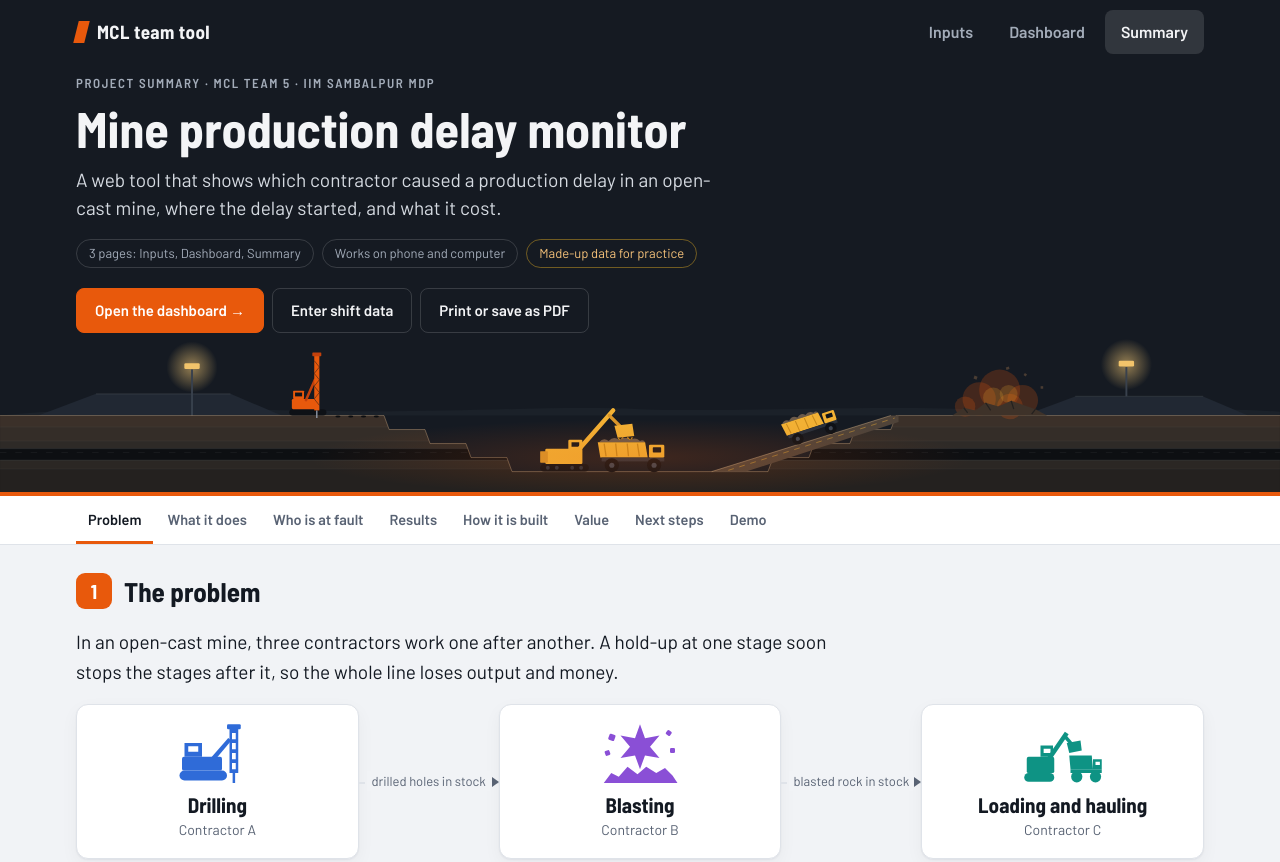
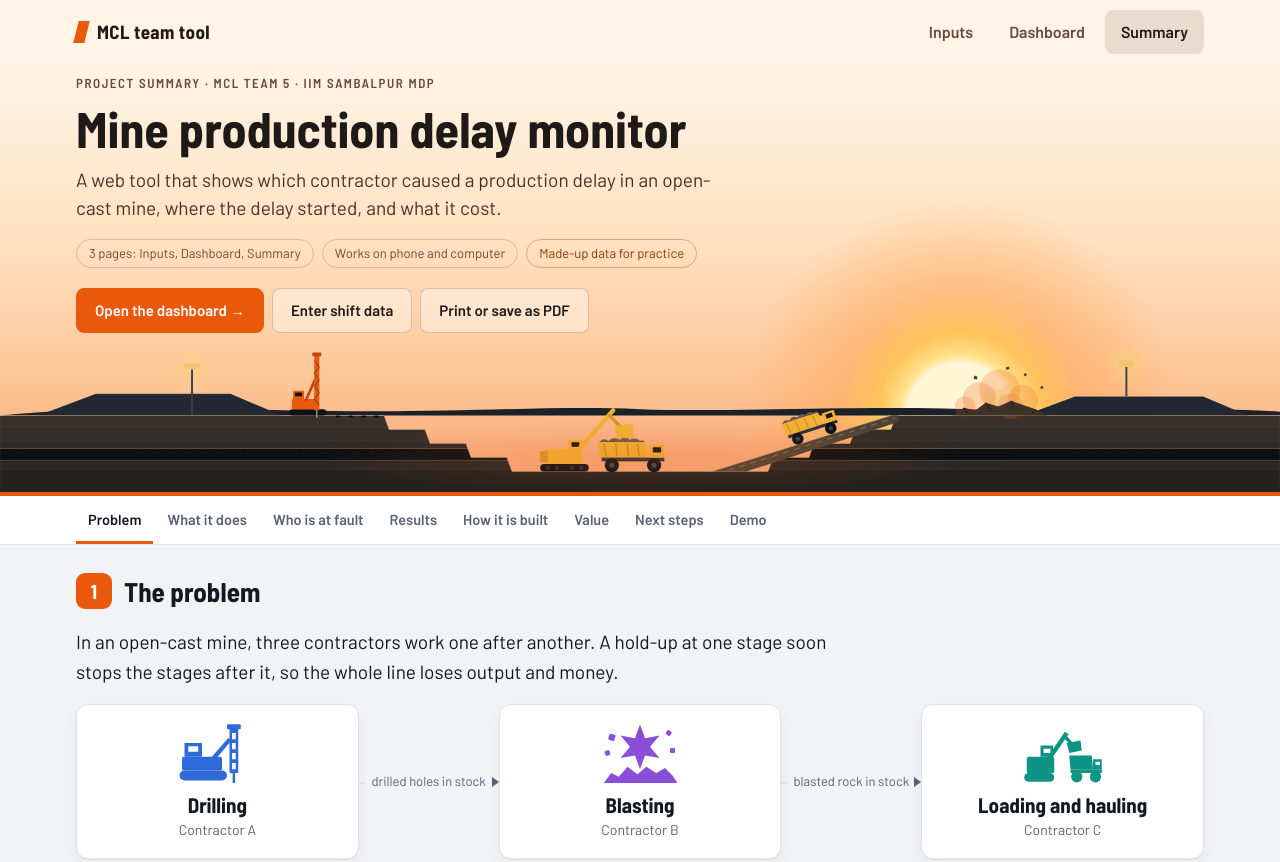
Before and after one commit to gujjumanojkumar-collab/mcl-team-5, a plain HTML site: page summary.html in a window 1280 px wide. Shown: the top 862 px of the page. Drawn offline with nearby package versions, Linux system fonts and the light colour scheme.

Commit message:
Change the dark header band to a sunrise sky with a rising sun
Co-Authored-By: Claude Opus 5.5 <noreply@anthropic.com>
Claude-Session: https://claude.ai/code/session_019Vh33mTRJAzdhPDBEGAbWV

```diff
--- a/style.css
+++ b/style.css
@@ -1,5 +1,5 @@
 /* style.css - shared by index.html (Inputs) and dashboard.html
-   Look: a mine control room. A dark header band with a safety-orange edge,
+   Look: a mine at sunrise. A warm dawn-sky header with a safety-orange edge,
    then light panels. Stage colours: drilling blue, blasting violet,
    loading and hauling teal. Status colours: green on plan, amber short,
    red far short. */
@@ -7,8 +7,9 @@
 
 :root{
   --ground:#f1f3f6; --panel:#ffffff; --ink:#131922; --muted:#586273; --line:#dfe3e9; --soft:#eef1f5;
-  --band:#151a22; --band-2:#1e2530; --band-line:#ffffff26; --band-ink:#f3f4f6; --band-text:#d5dae1; --band-muted:#a3acb9;
-  --band-ok:#4ade80; --band-warn:#fbbf24; --band-bad:#f87171; --band-hl:#ffb98a;
+  --band:#FFF4E6; --band-2:rgba(255,255,255,.55); --band-line:rgba(74,49,40,.22); --band-ink:#1F1A17; --band-text:#4A3128; --band-muted:#6B4A3B;
+  --band-ok:#15803d; --band-warn:#b45309; --band-bad:#c0262d; --band-hl:#A23A08;
+  --sunrise:linear-gradient(180deg,#FFF4E6 0%,#FFE2C2 40%,#FDC596 75%,#F7A072 100%);
   --safety:#e8590c;
   --ok:#15803d; --ok-bg:#e6f4ea; --warn:#b45309; --warn-bg:#fdf0df; --bad:#c0262d; --bad-bg:#fbe8e9;
   --s0:#2f6bd8; --s1:#8a4fd6; --s2:#0e9384;
@@ -21,7 +22,6 @@
 }
 @media (prefers-color-scheme:dark){:root{
   --ground:#0e1116; --panel:#161a21; --ink:#e7eaef; --muted:#9aa3b2; --line:#283039; --soft:#1e232c;
-  --band:#090b0f; --band-2:#141920;
   --ok:#3fbf6f; --ok-bg:#14271c; --warn:#f0a33a; --warn-bg:#2b2113; --bad:#f2646a; --bad-bg:#2c1618;
   --s0:#6b9cf5; --s1:#b48af0; --s2:#34c3b1;
   --shadow:none; color-scheme:dark}}
@@ -43,14 +43,16 @@ a{color:inherit}
 .brand i{width:11px;height:22px;background:var(--safety);display:inline-block;transform:skewX(-14deg)}
 .menu{display:flex;gap:4px}
 .menu a{font-weight:600;text-decoration:none;padding:9px 16px;border-radius:var(--r-sm);color:var(--band-muted);min-height:44px;display:inline-flex;align-items:center}
-.menu a:hover{color:var(--band-ink);background:#ffffff14}
-.menu a[aria-current="page"]{color:var(--band-ink);background:#ffffff1f}
+.menu a:hover{color:var(--band-ink);background:rgba(74,49,40,.08)}
+.menu a[aria-current="page"]{color:var(--band-ink);background:rgba(74,49,40,.12)}
 
 /* ---------- Hero ---------- */
-.hero{background:var(--band);color:var(--band-ink);border-bottom:4px solid var(--safety)}
-.hero > .wrap{padding-block:10px 6px}
+.hero{--scene-h:clamp(96px,12vw,180px);--sun:clamp(240px,34vw,520px);position:relative;overflow:hidden;background:var(--sunrise);color:var(--band-ink);border-bottom:4px solid var(--safety)}
+/* The sun sits on the horizon line of the mine scene, so the ground hides its lower half */
+.hero::before{content:"";position:absolute;z-index:0;pointer-events:none;border-radius:50%;width:var(--sun);height:var(--sun);right:8%;bottom:calc(max(var(--scene-h), 12vw) / 2 - var(--sun) / 2);background:radial-gradient(circle closest-side,#FFF6D6 0 24%,#FFE08A 28%,#FFC35C 38%,rgba(255,165,82,.5) 56%,rgba(255,146,72,0) 100%)}
+.hero > .wrap{position:relative;z-index:2;padding-block:10px 6px}
 /* Mine scene along the foot of the header (decorative drawing) */
-.hero-scene{display:block;width:100%;height:clamp(96px,12vw,180px);object-fit:cover;object-position:50% 100%;pointer-events:none;user-select:none}
+.hero-scene{position:relative;z-index:1;display:block;width:100%;height:var(--scene-h);object-fit:cover;object-position:50% 100%;pointer-events:none;user-select:none}
 .hero-grid{display:grid;grid-template-columns:minmax(0,1fr) auto;gap:24px 48px;align-items:center}
 .eyebrow{font-family:var(--f-head);text-transform:uppercase;letter-spacing:.12em;font-size:13px;color:var(--band-muted);font-weight:600}
 h1{font-family:var(--f-head);font-weight:700;font-size:clamp(30px,5.2vw,50px);line-height:1.04;margin:8px 0 12px;text-wrap:balance}
@@ -59,17 +61,17 @@ h1 .hl{color:var(--band-hl)}
 .lede b{color:var(--band-ink);font-weight:600}
 .chips{display:flex;flex-wrap:wrap;gap:8px;margin-top:16px}
 .chip{display:inline-flex;align-items:center;gap:6px;border:1px solid var(--band-line);border-radius:99px;padding:4px 12px;font-size:13px;color:var(--band-muted)}
-.chip.sample{border-color:#fbbf2466;color:#f6c27a}
+.chip.sample{border-color:rgba(162,58,8,.35);color:#8A3B0A}
 .hero .btns{margin-top:20px}
-.hero .btn{background:transparent;color:var(--band-ink);border-color:var(--band-line)}
-.hero .btn:hover{background:#ffffff12;border-color:#ffffff55}
+.hero .btn{background:rgba(255,255,255,.4);color:var(--band-ink);border-color:var(--band-line)}
+.hero .btn:hover{background:rgba(255,255,255,.7);border-color:rgba(74,49,40,.4)}
 .hero .btn.primary{background:var(--safety);border-color:var(--safety);color:#fff}
 
 /* Delivery gauge */
 .gauge{display:flex;flex-direction:column;align-items:center;gap:12px;text-align:center}
 .gauge-ring{position:relative;width:188px;height:188px;flex:none}
 .ring{position:absolute;inset:0;border-radius:50%;--p:0;
-  background:conic-gradient(var(--ring-col,var(--band-ok)) calc(var(--p)*1%),#ffffff1f 0);
+  background:conic-gradient(var(--ring-col,var(--band-ok)) calc(var(--p)*1%),rgba(74,49,40,.14) 0);
   -webkit-mask:radial-gradient(farthest-side,#0000 calc(100% - 16px),#000 calc(100% - 15px));
           mask:radial-gradient(farthest-side,#0000 calc(100% - 16px),#000 calc(100% - 15px))}
 @media (prefers-reduced-motion:no-preference){.ring{transition:--p 1.1s cubic-bezier(.2,.7,.2,1)}}
@@ -95,9 +97,9 @@ h1 .hl{color:var(--band-hl)}
 .status-strip .strip-head{display:flex;align-items:center;gap:10px}
 .status-strip b{color:var(--band-ink)}
 .status-strip .strip-note{color:var(--band-muted);padding-left:20px}
-.dot{width:10px;height:10px;border-radius:50%;display:inline-block;flex:none;background:var(--band-warn);box-shadow:0 0 0 3px #fbbf2433}
-.dot.ok{background:var(--band-ok);box-shadow:0 0 0 3px #4ade8033}
-.dot.bad{background:var(--band-bad);box-shadow:0 0 0 3px #f8717133}
+.dot{width:10px;height:10px;border-radius:50%;display:inline-block;flex:none;background:var(--band-warn);box-shadow:0 0 0 3px rgba(180,83,9,.2)}
+.dot.ok{background:var(--band-ok);box-shadow:0 0 0 3px rgba(21,128,61,.2)}
+.dot.bad{background:var(--band-bad);box-shadow:0 0 0 3px rgba(192,38,45,.2)}
 
 /* ---------- Section menu and tabs ---------- */
 .secnav{position:sticky;top:0;z-index:6;background:var(--panel);border-bottom:1px solid var(--line)}
@@ -377,7 +379,8 @@ details.adv summary{cursor:pointer;font-weight:600;min-height:44px;display:flex;
   body{-webkit-print-color-adjust:exact;print-color-adjust:exact;font-size:13px}
   .menu,.secnav,.no-print,.filters,.toast,#err,.hero-scene{display:none!important}
   .hero > .wrap{padding-block:0 18px}
-  .hero{border-bottom:3px solid var(--safety)}
+  .hero{background:#ffffff;border-bottom:3px solid var(--safety)}
+  .hero::before{display:none}
   .hero > .wrap{padding-block:0 18px}
   .ring{background:conic-gradient(var(--ring-col) calc(var(--p)*1%),#e5e7eb 0);transition:none}
   main.wrap{gap:22px;padding-block:16px}
```
Also changed, not shown: 1 other file.
